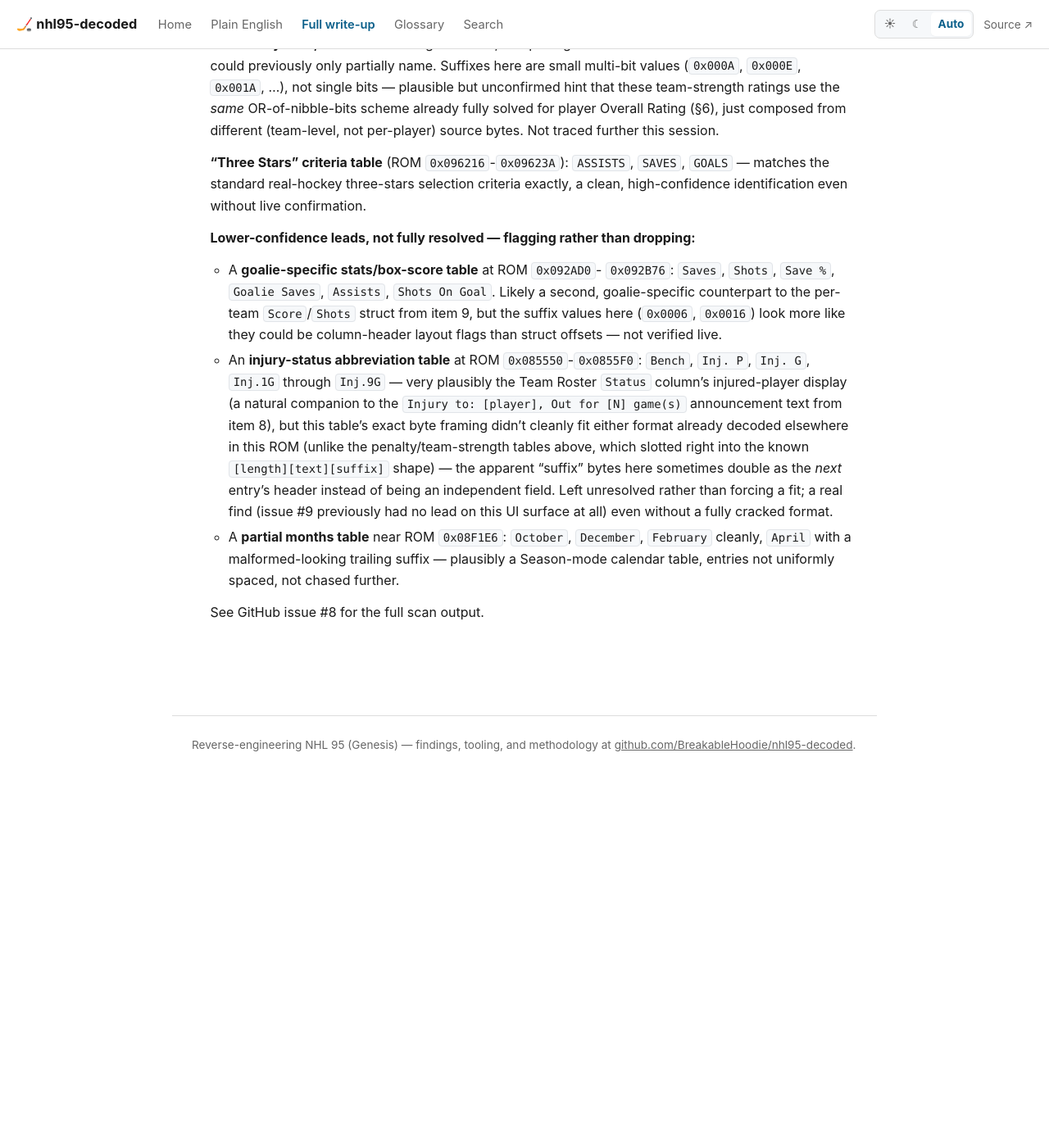
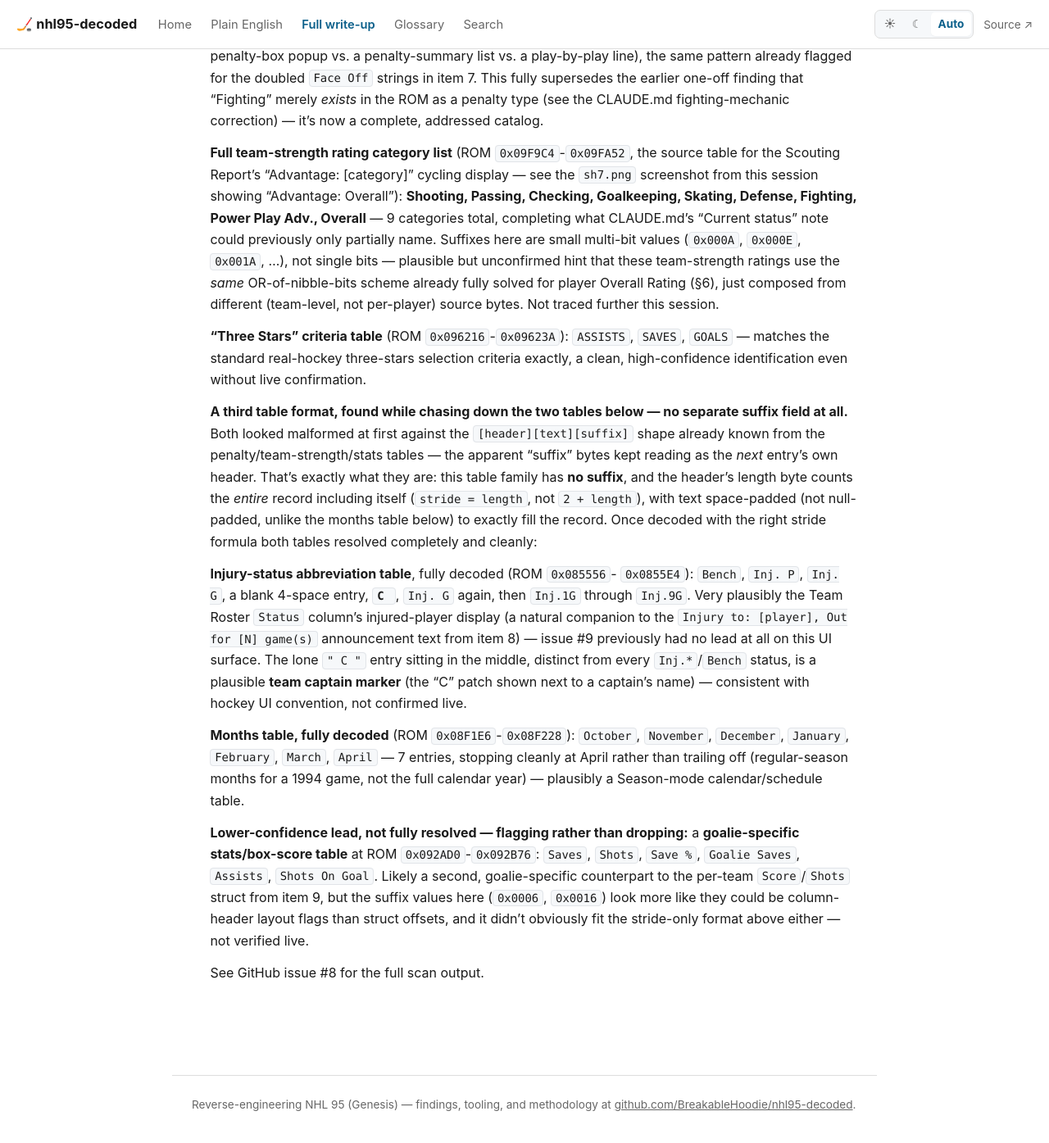
Before and after one commit to BreakableHoodie/nhl95-decoded, a Jekyll site: the page built from docs/FINDINGS.md, in a window 1280 px wide and 1400 px high, scrolled down 39838 px. Shown: the top 1395 px of the window at 82% size. Built offline with Jekyll 4.4.1, drawn with Linux system fonts in a browser that asks for light colours; our own code applies the rules of GitHub Pages for plain Markdown files; before the commit the page ends 40798 px from its top, so only the background shows below that; some of the changed text lies outside the part shown.

Commit message:
Fully decode the injury-status and months tables (a third string-record format)
Both looked malformed at first against the [header][text][suffix] shape
already known from the penalty/stats tables -- the apparent "suffix"
bytes kept reading as the next entry's own header. That's exactly what
they are: this table family has no suffix at all, and the length byte
counts the whole record including its own header (stride = length, not
2 + length). Once decoded correctly: the injury-status table is Bench /
Inj. P / Inj. G / blank / " C " (plausible captain marker) / Inj. G /
Inj.1G-Inj.9G, and the months table is October through April (7 regular-
season months). Also fixes a completeness gap from earlier tonight's
Score/Shots writeup (missed a Passing entry in the stats table). Format
added as parse_stride_records in rom_scan.py.

Co-Authored-By: Claude Sonnet 5 <noreply@anthropic.com>
Claude-Session: https://claude.ai/code/session_011aZ1aA9KD8EzFd2c37CkWn

```diff
--- a/docs/FINDINGS.md
+++ b/docs/FINDINGS.md
@@ -1869,7 +1869,17 @@ loop (`0x0083E88`). See §5.
    | **Score** | **`0x0C`** | — |
    | Faceoffs Won | `0x0E` | — |
    | Body Checks | `0x10` | — |
+   | Passing | `0x14` | `0x12` |
    | Shooting Pct | *(computed, no offset — suffix/extra both `0xFFFF`)* | |
+
+   (Missed `Passing` in the first pass through this table — caught while
+   re-running the smarter scanner for item 10 below, which lists the whole
+   table's entries automatically instead of relying on a manual transcription.
+   The table also repeats a second time immediately after `Attack Zone`
+   (`Score`/`Shots`/`Shooting Pct`/`Breakaways`/.../`Passing` again, missing
+   `Power Play`/`PP Minutes`/`PP Shots`/`SH Goals` this time) — not
+   investigated further, but flagging so nobody assumes the table is
+   single-instance.)
 
    (`PP Minutes`/`PP Shots`/`SH Goals`/`Breakaways`/`One-Timers`/`Penalty
    Shots` use much larger offsets, `0x0354`-`0x0364` — almost certainly a
@@ -1954,29 +1964,42 @@ loop (`0x0083E88`). See §5.
     selection criteria exactly, a clean, high-confidence identification
     even without live confirmation.
 
-    **Lower-confidence leads, not fully resolved — flagging rather than
-    dropping:**
-    - A **goalie-specific stats/box-score table** at ROM `0x092AD0`-
-      `0x092B76`: `Saves`, `Shots`, `Save %`, `Goalie Saves`, `Assists`,
-      `Shots On Goal`. Likely a second, goalie-specific counterpart to the
-      per-team `Score`/`Shots` struct from item 9, but the suffix values
-      here (`0x0006`, `0x0016`) look more like they could be column-header
-      layout flags than struct offsets — not verified live.
-    - An **injury-status abbreviation table** at ROM `0x085550`-`0x0855F0`:
-      `Bench`, `Inj. P`, `Inj. G`, `Inj.1G` through `Inj.9G` — very
-      plausibly the Team Roster `Status` column's injured-player display
-      (a natural companion to the `Injury to: [player], Out for [N]
-      game(s)` announcement text from item 8), but this table's exact byte
-      framing didn't cleanly fit either format already decoded elsewhere in
-      this ROM (unlike the penalty/team-strength tables above, which slotted
-      right into the known `[length][text][suffix]` shape) — the apparent
-      "suffix" bytes here sometimes double as the *next* entry's header
-      instead of being an independent field. Left unresolved rather than
-      forcing a fit; a real find (issue #9 previously had no lead on this
-      UI surface at all) even without a fully cracked format.
-    - A **partial months table** near ROM `0x08F1E6`: `October`, `December`,
-      `February` cleanly, `April` with a malformed-looking trailing suffix —
-      plausibly a Season-mode calendar table, entries not uniformly spaced,
-      not chased further.
+    **A third table format, found while chasing down the two tables below
+    — no separate suffix field at all.** Both looked malformed at first
+    against the `[header][text][suffix]` shape already known from the
+    penalty/team-strength/stats tables — the apparent "suffix" bytes kept
+    reading as the *next* entry's own header. That's exactly what they
+    are: this table family has **no suffix**, and the header's length byte
+    counts the *entire* record including itself (`stride = length`, not
+    `2 + length`), with text space-padded (not null-padded, unlike the
+    months table below) to exactly fill the record. Once decoded with the
+    right stride formula both tables resolved completely and cleanly:
+
+    **Injury-status abbreviation table**, fully decoded (ROM `0x085556`-
+    `0x0855E4`): `Bench`, `Inj. P`, `Inj. G`, a blank 4-space entry,
+    **` C  `**, `Inj. G` again, then `Inj.1G` through `Inj.9G`. Very
+    plausibly the Team
+    Roster `Status` column's injured-player display (a natural companion
+    to the `Injury to: [player], Out for [N] game(s)` announcement text
+    from item 8) — issue #9 previously had no lead at all on this UI
+    surface. The lone `" C  "` entry sitting in the middle, distinct from
+    every `Inj.*`/`Bench` status, is a plausible **team captain marker**
+    (the "C" patch shown next to a captain's name) — consistent with
+    hockey UI convention, not confirmed live.
+
+    **Months table, fully decoded** (ROM `0x08F1E6`-`0x08F228`): `October`,
+    `November`, `December`, `January`, `February`, `March`, `April` — 7
+    entries, stopping cleanly at April rather than trailing off
+    (regular-season months for a 1994 game, not the full calendar year) —
+    plausibly a Season-mode calendar/schedule table.
+
+    **Lower-confidence lead, not fully resolved — flagging rather than
+    dropping:** a **goalie-specific stats/box-score table** at ROM
+    `0x092AD0`-`0x092B76`: `Saves`, `Shots`, `Save %`, `Goalie Saves`,
+    `Assists`, `Shots On Goal`. Likely a second, goalie-specific
+    counterpart to the per-team `Score`/`Shots` struct from item 9, but
+    the suffix values here (`0x0006`, `0x0016`) look more like they could
+    be column-header layout flags than struct offsets, and it didn't
+    obviously fit the stride-only format above either — not verified live.
 
     See GitHub issue #8 for the full scan output.
```
Also changed, not shown: tools/rom_scan.py (+33 -0 lines).
